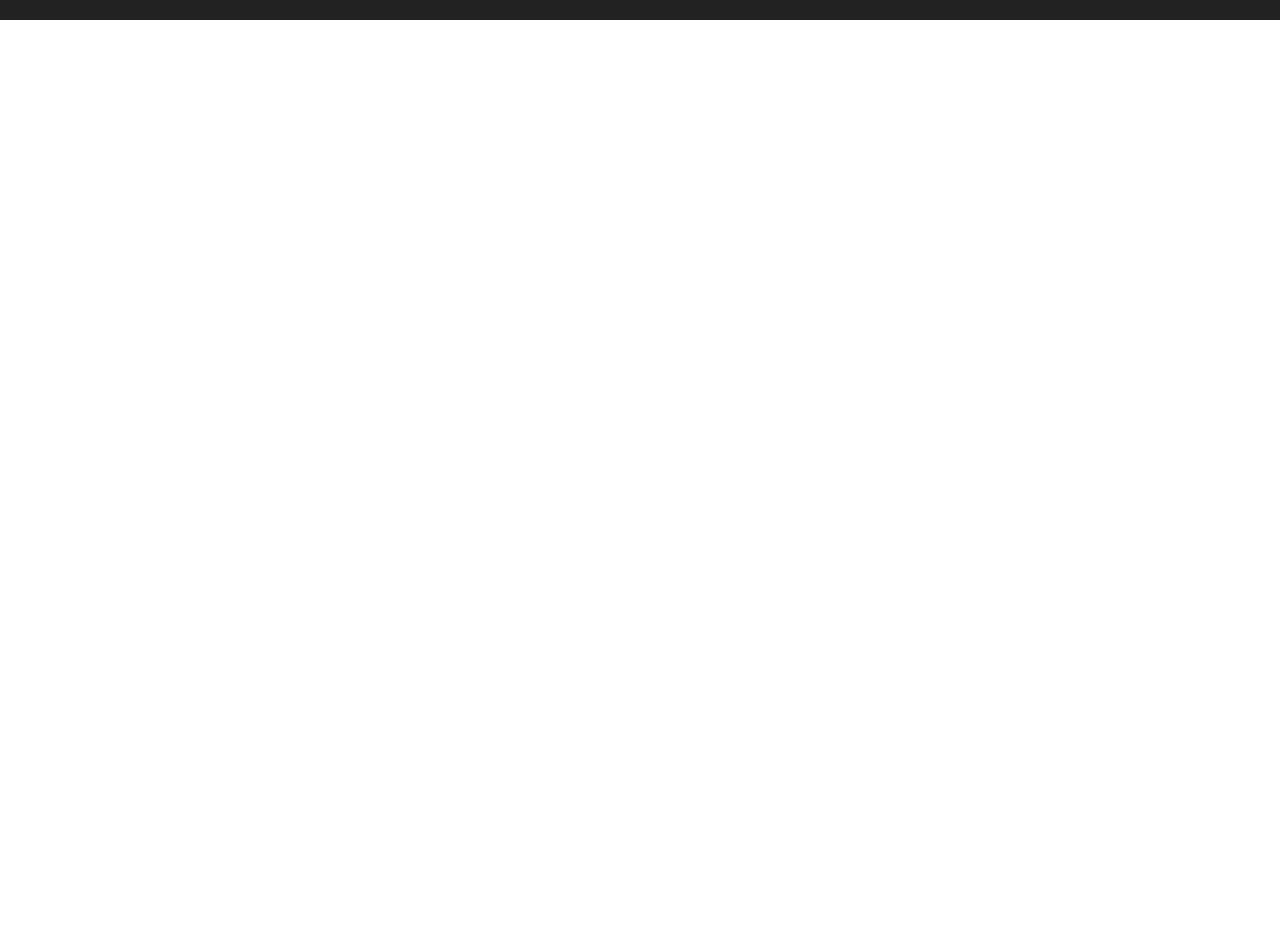
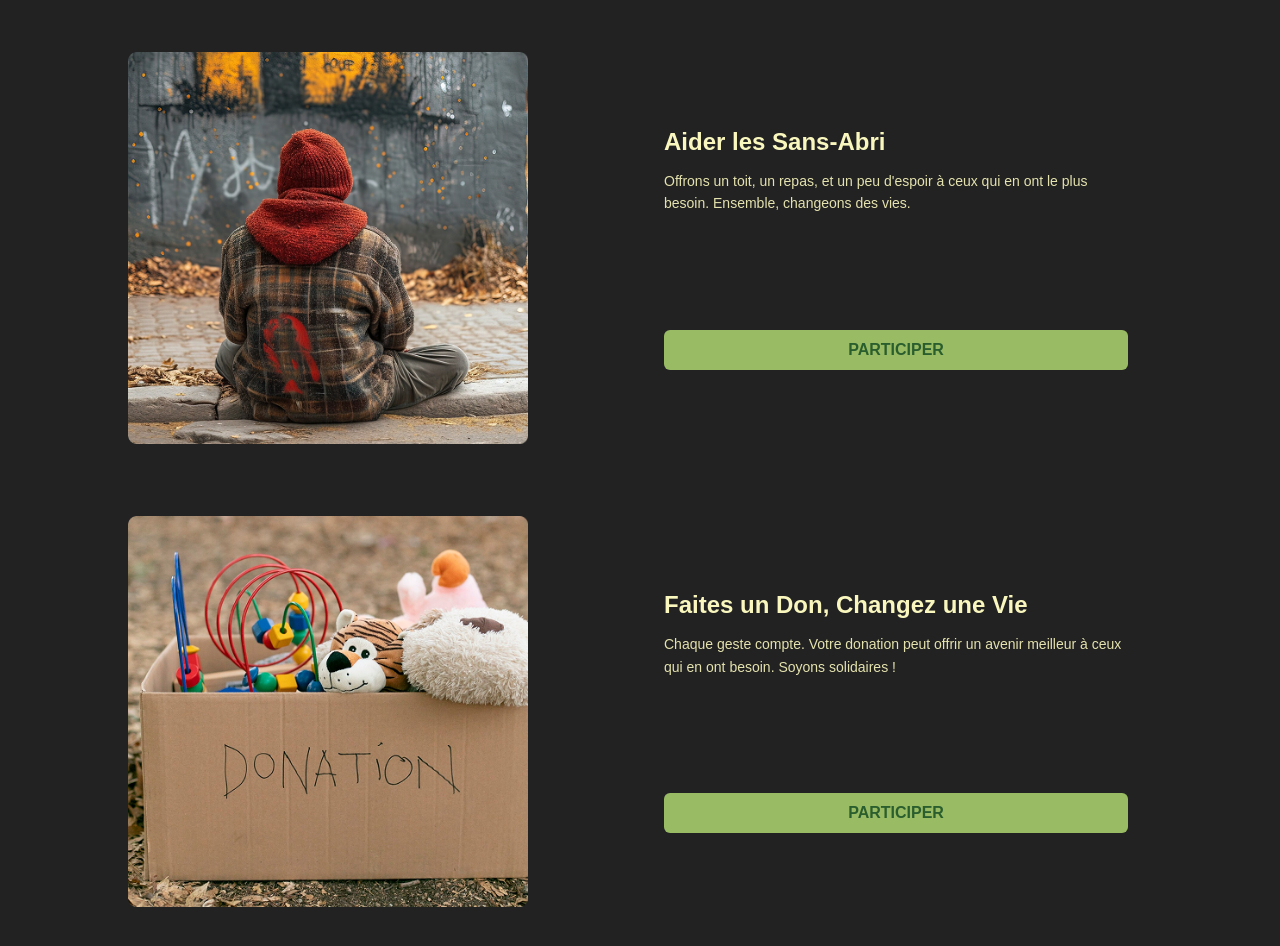
Before and after one commit to saidseghirakram/trips-fi-bladi, a Next.js app: page /Tourisme-Solidaire in a window 1280 px wide. Shown: the part 1800-2746 px from the top of the page. Before the commit the page ends 1820 px from the top, so only its background shows below. Built offline with nearby package versions, Linux system fonts and the light colour scheme.

Commit message:
Donation

```diff
--- a/app/Tourisme-Solidaire/page.tsx
+++ b/app/Tourisme-Solidaire/page.tsx
@@ -94,6 +94,63 @@ function page() {
             </div>
           </div>
         </div>
+
+        {/* Donation Cards Section */}
+        <div className="container mx-auto px-4 sm:px-6 md:px-8 pb-24 my-20">
+          <div className="grid grid-cols-1 max-w-5xl mx-auto gap-18">
+            {/* First Card - Aider les Sans-Abri */}
+            <div className=" rounded-lg overflow-hidden min-h-[300px]">
+              <div className="flex flex-col md:flex-row h-full">
+                <div className="md:w-1/2 h-full">
+                  <Image
+                    src="/images/tourismeSolidaire/homless_pic.png"
+                    alt="Sans-abri"
+                    width={300}
+                    height={300}
+                    className="w-[400px] h-[200px] md:h-full object-cover"
+                  />
+                </div>
+                <div className="md:w-1/2 p-6 flex flex-col justify-around gap-4 h-full">
+                  <div>
+                    <h3 className="text-2xl font-bold text-[#F9F7BE] mb-3">Aider les Sans-Abri</h3>
+                    <p className="text-[#F9F7BE]/90 text-sm leading-relaxed">
+                      Offrons un toit, un repas, et un peu d&apos;espoir à ceux qui en ont le plus besoin. Ensemble, changeons des vies.
+                    </p>
+                  </div>
+                  <button className="w-full bg-[#98BB63] text-[#2B5E2E] font-semibold py-2 rounded-md hover:bg-[#98BB63]/90 transition-colors">
+                    PARTICIPER
+                  </button>
+                </div>
+              </div>
+            </div>
+
+            {/* Second Card - Faites un Don */}
+            <div className=" rounded-lg overflow-hidden min-h-[300px]">
+              <div className="flex flex-col md:flex-row h-full">
+                <div className="md:w-1/2 h-full">
+                  <Image
+                    src="/images/tourismeSolidaire/toys_image.png"
+                    alt="Boîte de dons"
+                    width={300}
+                    height={300}
+                    className="w-[400px] h-[200px] md:h-full object-cover"
+                  />
+                </div>
+                <div className="md:w-1/2 p-6 flex flex-col justify-around gap-4 h-full">
+                  <div>
+                    <h3 className="text-2xl font-bold text-[#F9F7BE] mb-3">Faites un Don, Changez une Vie</h3>
+                    <p className="text-[#F9F7BE]/90 text-sm leading-relaxed">
+                      Chaque geste compte. Votre donation peut offrir un avenir meilleur à ceux qui en ont besoin. Soyons solidaires !
+                    </p>
+                  </div>
+                  <button className="w-full bg-[#98BB63] text-[#2B5E2E] font-semibold py-2 rounded-md hover:bg-[#98BB63]/90 transition-colors">
+                    PARTICIPER
+                  </button>
+                </div>
+              </div>
+            </div>
+          </div>
+        </div>
       </div>
     </div>
   )
```
Also changed, not shown: public/images/tourismeSolidaire/homless_pic.png (added), public/images/tourismeSolidaire/toys_image.png (added).
